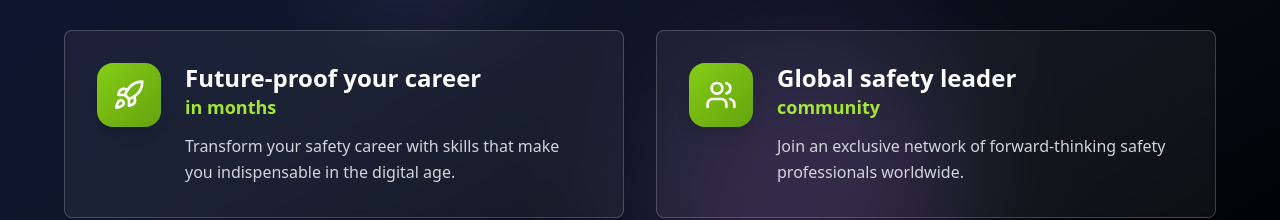
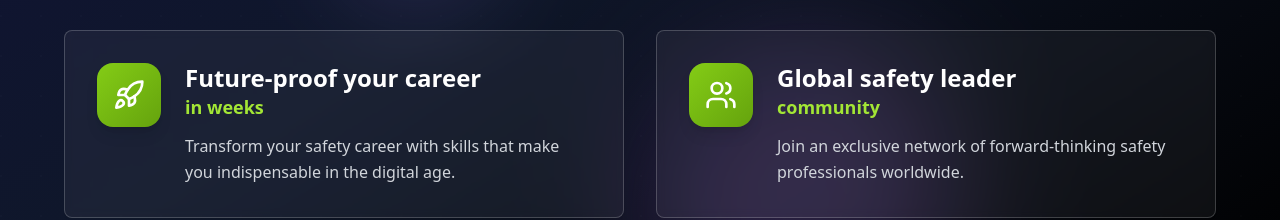
Before and after one commit to lucasdomingues19/safety4-lead-future, a React (Vite) app: page / in a window 1280 px wide. Shown: the part 3817-4037 px from the top of the page. Built offline with nearby package versions, Linux system fonts and the light colour scheme.

Commit message:
Update career timeline

```diff
--- a/src/components/SolutionSection.tsx
+++ b/src/components/SolutionSection.tsx
@@ -20,7 +20,7 @@ export const SolutionSection = () => {
     {
       icon: Rocket,
       title: "Future-proof your career",
-      subtitle: "in months",
+      subtitle: "in weeks",
       description: "Transform your safety career with skills that make you indispensable in the digital age.",
       gradient: "from-primary/20 to-secondary/20"
     },
```
